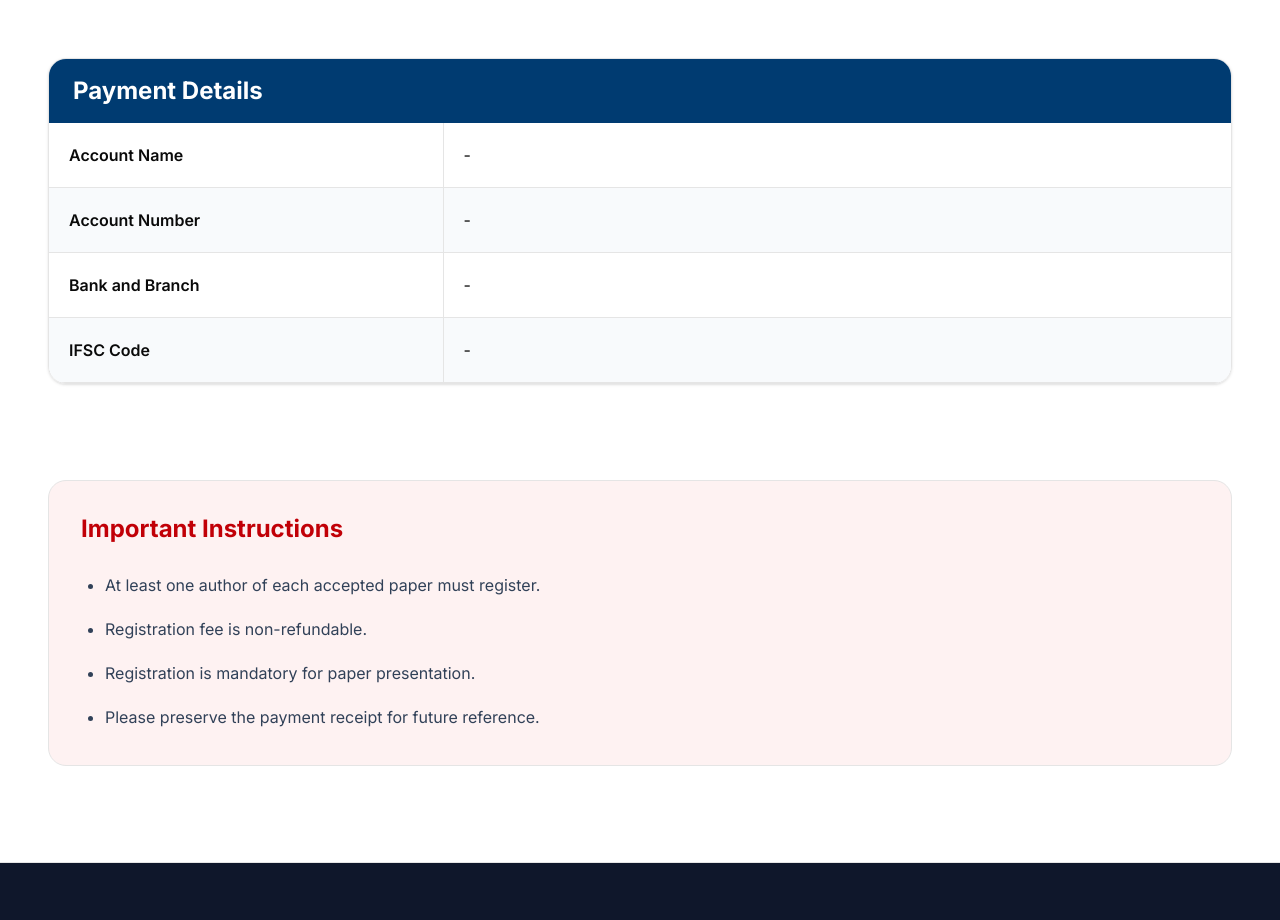
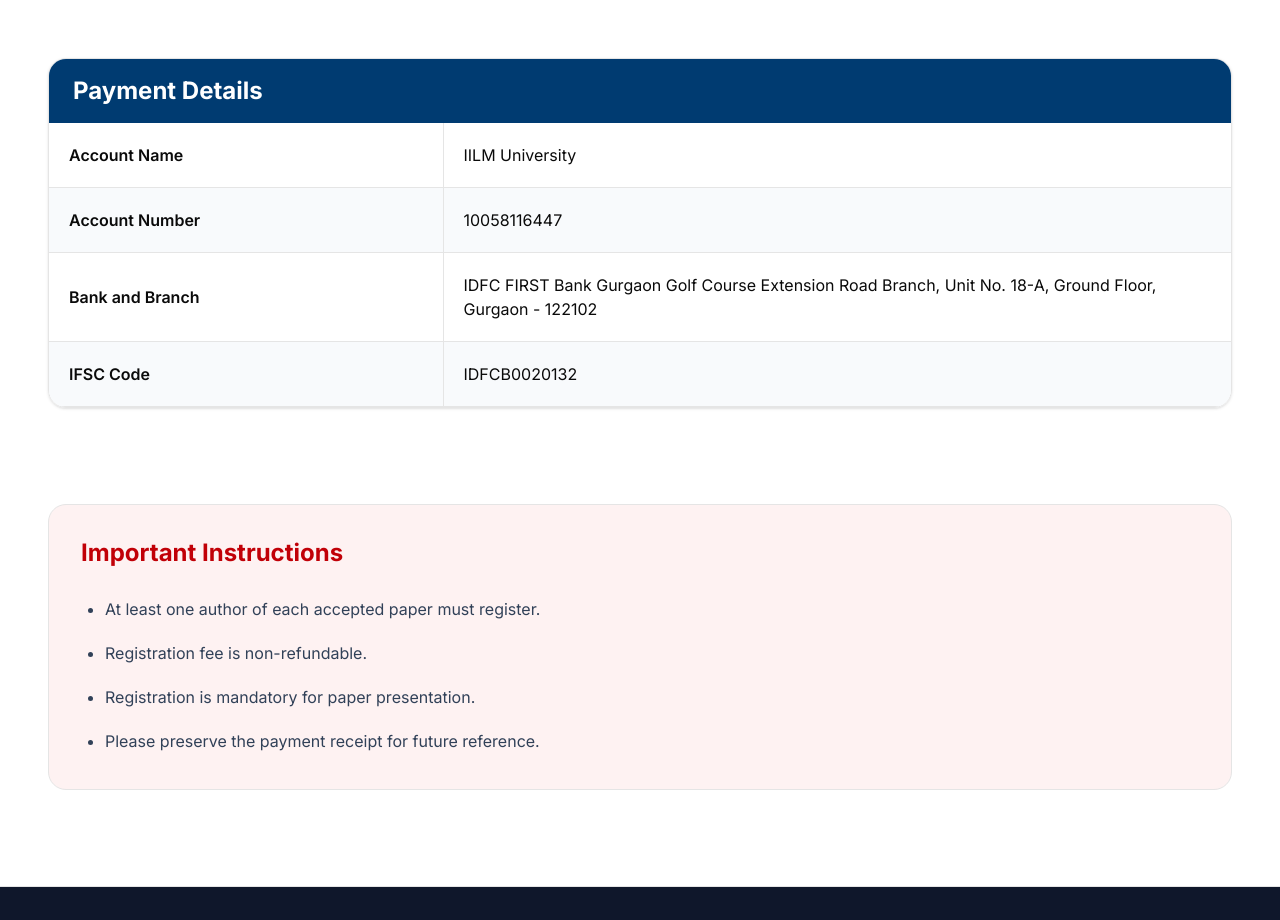
Before and after one commit to abhiseksharma/ICFCINT, a Next.js app: page /registration in a window 1280 px wide. Shown: the part 1240-2160 px from the top of the page. Built offline with nearby package versions, Linux system fonts and the light colour scheme.

Commit message:
Payment details added

```diff
--- a/app/committee/page.tsx
+++ b/app/committee/page.tsx
@@ -523,10 +523,10 @@
         members={technicalCommittee}
       />
 
-      <CommitteeTable
+      {/* <CommitteeTable
         title="Review Committee"
         members={reviewCommittee}
-      />
+      /> */}
 
       {/* <CommitteeTable
         title="Organizing Committee"
--- a/app/registration/page.tsx
+++ b/app/registration/page.tsx
@@ -72,20 +72,19 @@
 const paymentDetails = [
   {
     field: "Account Name",
-    value: "-",
+    value: "IILM University",
   },
   {
     field: "Account Number",
-    value: "-",
+    value: "10058116447",
   },
   {
     field: "Bank and Branch",
-    value:
-      "-",
+    value: "IDFC FIRST Bank Gurgaon Golf Course Extension Road Branch, Unit No. 18-A, Ground Floor, Gurgaon - 122102",
   },
   {
     field: "IFSC Code",
-    value: "-",
+    value: "IDFCB0020132",
   },
 ];
 
```
